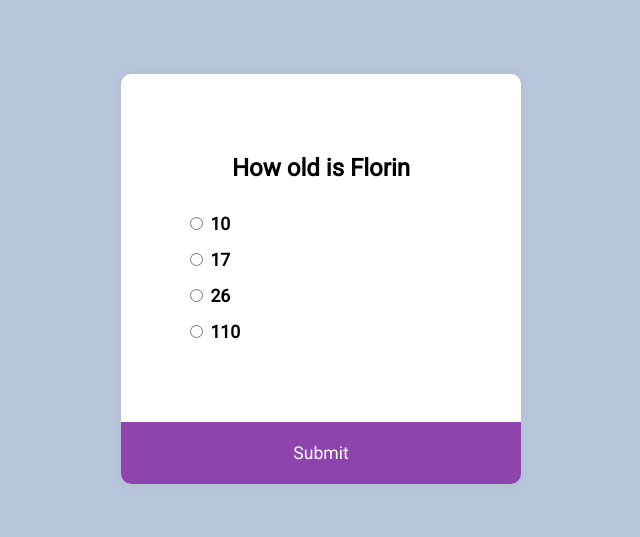
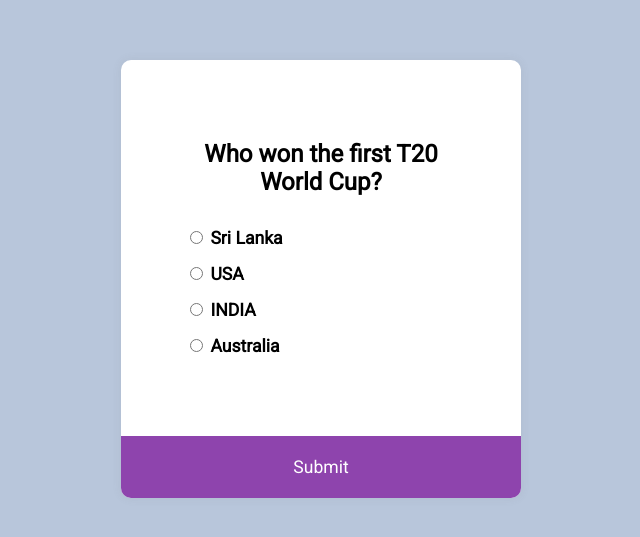
Before and after one commit to Akshayone8/Quiz-_App, a plain HTML site: page index.html in a window 1280 px wide. Shown: the part 121-658 px from the top of the page, without its empty margins (319-959 px from the left). Drawn offline with Linux system fonts and the light colour scheme.

Commit message:
Added First Release

```diff
--- a/script.js
+++ b/script.js
@@ -1,10 +1,10 @@
 const quizData=[
   {
-    question:'How old is Florin',
-    a:'10',
-    b:'17',
-    c:'26',
-    d:'110',
+    question:'Who won the first T20 World Cup?',
+    a:'Sri Lanka',
+    b:'USA',
+    c:'INDIA',
+    d:'Australia',
     correct:'c'
   },
   {
@@ -16,11 +16,11 @@ const quizData=[
     correct:'d'
   },
   {
-    question:'Who is the President of US',
-    a:'Akshay',
-    b:'Donald Trump',
-    c:'Ivan Saldano',
-    d:'Mihai Andrei',
+    question:'How many times has India won the ICC World Cup',
+    a:'2',
+    b:'1',
+    c:'4',
+    d:'3',
     correct:'b'
   },
   {
@@ -47,11 +47,11 @@ const answerEls=document.querySelectorAll('.answer');
 
 const questionEl=document.getElementById('question');
 
-const a_text =document.getElementById('a_text');
-const b_text =document.getElementById('b_text');
-const c_text =document.getElementById('c_text');
-const d_text =document.getElementById('d_text');
-const submitBtn=document.getElementById('submit');
+const a_text = document.getElementById('a_text');
+const b_text = document.getElementById('b_text');
+const c_text = document.getElementById('c_text');
+const d_text = document.getElementById('d_text');
+const submitBtn = document.getElementById('submit');
 
 
 let currentQuiz=0;
@@ -96,6 +96,7 @@ function deselectAnswers(){
 submitBtn.addEventListener('click',()=>{
 
   const answer= getSelected();
+  // console.log('the answer is '+ answer);
 
   if(answer)
   {
@@ -110,7 +111,8 @@ submitBtn.addEventListener('click',()=>{
     }
     else
     {
-      quiz.innerHTML=`<h2>You answerd correctly at ${score}/${quizData.length} question</h2> <button onclick='location.reload()'>Reload</button>`
+      quiz.innerHTML=`<h2>You answerd correctly at ${score}/${quizData.length} question</h2>
+       <button onclick='location.reload()'>Reload</button>`
     }
     }
 });
```
Also changed, not shown: index.html (+4 -0 lines).
